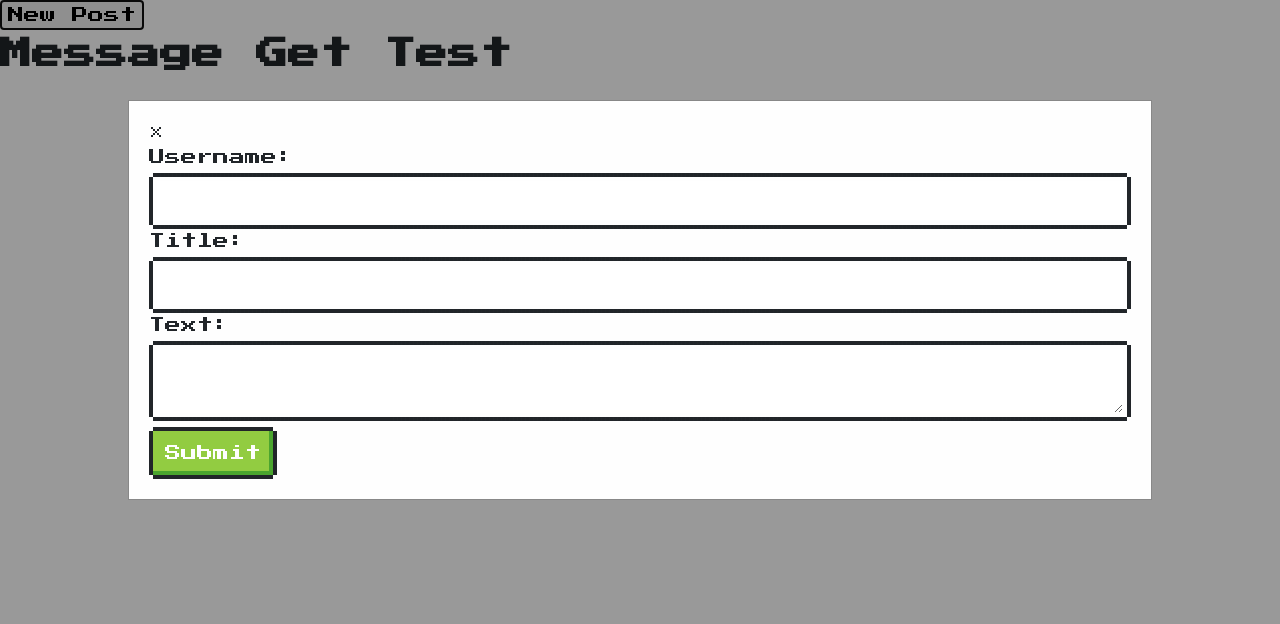
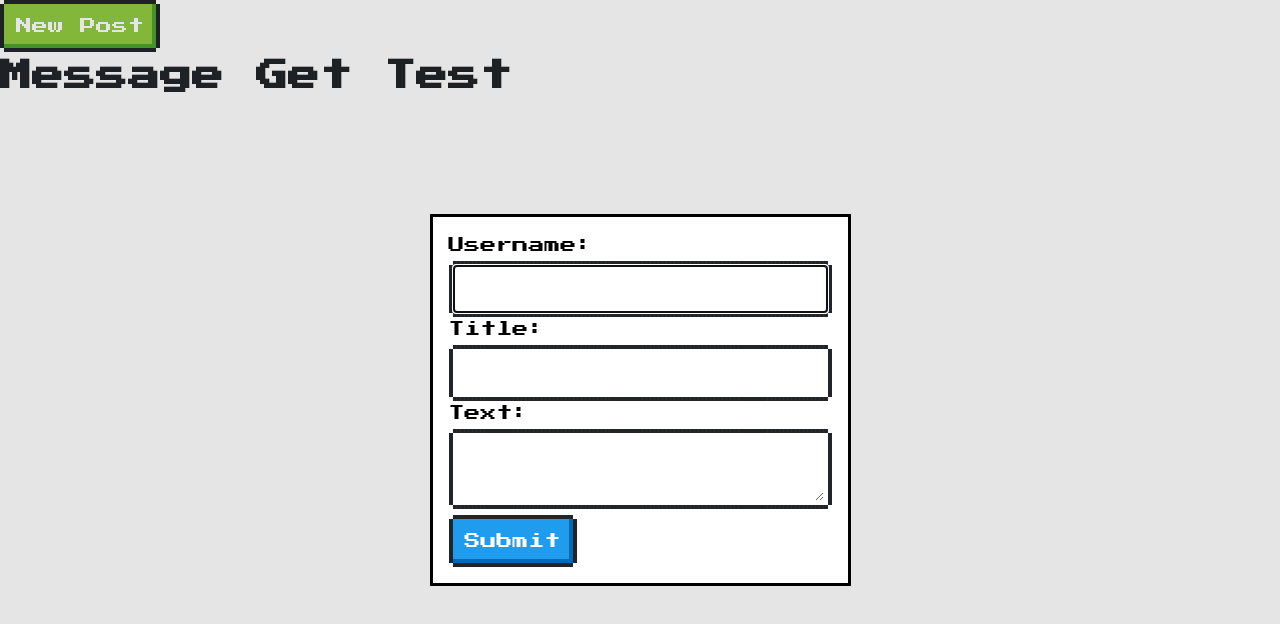
Before and after one commit to Ornellasd/blog_api_frontend, a website: page index.html in a window 1280 px wide. Both pictures are taken after a click on the button "New Post". Drawn offline with nearby package versions, Linux system fonts and the light colour scheme; no server answers.

Commit message:
replaces modal logic with .showModal()

```diff
--- a/index.html
+++ b/index.html
@@ -1,6 +1,5 @@
 <!DOCTYPE html>
 <html lang="en">
-
   <head>
     <meta charset="UTF-8">
     <title></title>
@@ -10,10 +9,8 @@
   </head>
 
   <body>
-    <button id="modal-btn">New Post </button>
-    <div id="messageModal" class="modal">
-      <div class="modal-content">
-        <span class="close">&times;</span>
+    <button id="new-message-modal-btn" class="nes-btn is-success" onclick="openNewMessageModal()">New Post</button>
+    <dialog id="new-message-form">
       <form id="message-form">
         <div class="nes-field">
           <label for="message-user">Username:</label>
@@ -27,10 +24,9 @@
           <label for="text">Text:</label>
           <textarea name="message-text" id="message-text" class="nes-textarea"></textarea>
         </div>
-          <button type="submit" class="nes-btn is-success" id="message-btn">Submit</button>
+        <button type="submit" class="nes-btn is-primary" id="message-btn">Submit</button>
       </form>
-      </div>
-    </div>
+    </dialog>
 
     <h1>Message Get Test</h1>
     <div class="container" id="message-container"></div>
--- a/script.js
+++ b/script.js
@@ -1,12 +1,10 @@
 const messageForm = document.querySelector('#message-form');
+
 let messageContainer = document.querySelector('#message-container');
-const messageModal = document.querySelector('#messageModal');
-const modalBtn = document.querySelector('#modal-btn');
-const span = document.querySelector('.close')[0];
 
-modalBtn.addEventListener('click', () => {
-  messageModal.style.display = 'block'
-});
+function openNewMessageModal() {
+  document.querySelector('#new-message-form').showModal();
+}
 
 async function fetchMessages(messagesEndpoint) {
   const response = await fetch(messagesEndpoint);
--- a/style.css
+++ b/style.css
@@ -9,34 +9,3 @@ body {
 #message-btn {
   margin-top: 10px;
 }
-
-.modal {
-  display: none;
-  /* Hidden by default */
-  position: fixed;
-  /* Stay in place */
-  z-index: 1;
-  /* Sit on top */
-  padding-top: 100px;
-  /* Location of the box */
-  left: 0;
-  top: 0;
-  width: 100%;
-  /* Full width */
-  height: 100%;
-  /* Full height */
-  overflow: auto;
-  /* Enable scroll if needed */
-  background-color: rgb(0, 0, 0);
-  /* Fallback color */
-  background-color: rgba(0, 0, 0, 0.4);
-  /* Black w/ opacity */
-}
-
-.modal-content {
-  background-color: #fefefe;
-  margin: auto;
-  padding: 20px;
-  border: 1px solid #888;
-  width: 80%;
-}
```
Lines whose indentation alone changed are shown as unchanged.
